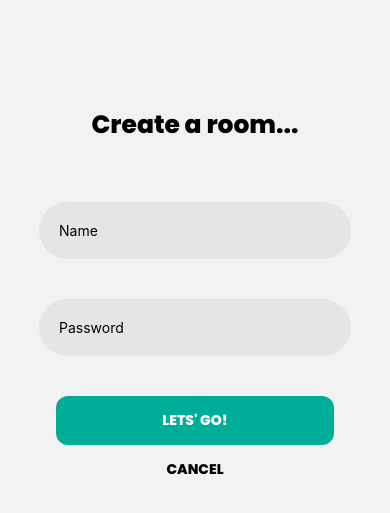
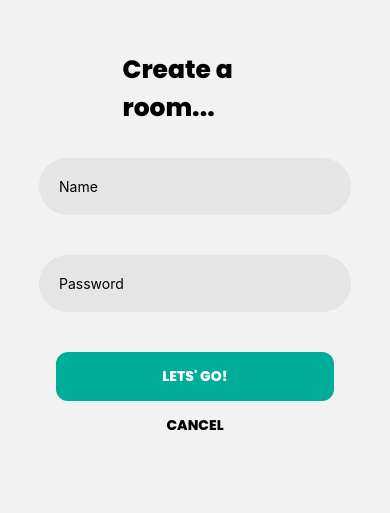
Before and after one commit to Chillandchat/mobile, a React Native app in the folder mobile/: screen /create-room in a window 390 px wide. Shown: the part 187-700 px from the top of the page. Built offline with nearby package versions, Linux system fonts and the light colour scheme.

Commit message:
Update CreateRoom.tsx

```diff
--- a/mobile/src/screens/CreateRoom.tsx
+++ b/mobile/src/screens/CreateRoom.tsx
@@ -1,5 +1,13 @@
 import React from "react";
-import { Text, View, StyleSheet, Alert } from "react-native";
+import {
+  Text,
+  View,
+  StyleSheet,
+  Alert,
+  ScrollView,
+  Keyboard,
+  KeyboardAvoidingView,
+} from "react-native";
 import { useSelector } from "react-redux";
 import Button from "../components/Button";
 import Form from "../components/Form";
@@ -24,7 +32,7 @@ const CreateRoom: React.FC<any> = ({ navigation }) => {
     container: {
       flex: 1,
       alignItems: "center",
-      marginTop: "60%",
+      justifyContent: "center",
     },
     divider: {
       padding: 20,
@@ -43,8 +51,11 @@ const CreateRoom: React.FC<any> = ({ navigation }) => {
   });
 
   return (
-    <View style={style.container}>
+    <KeyboardAvoidingView style={{ flex: 1 }} behavior="padding">
+      <ScrollView contentContainerStyle={style.container}>
+        <View>
           <Text style={style.title}>Create a room...</Text>
+        </View>
         <Form
           safeEntry={false}
           placeholder={"Name"}
@@ -74,7 +85,7 @@ const CreateRoom: React.FC<any> = ({ navigation }) => {
             if (name !== undefined && password !== undefined) {
               createRoom(name, password, username)
                 .then((): void => {
-                Alert.alert("","Please restart the app to see the changes.");
+                  Alert.alert("", "Please restart the app to see the changes.");
                   navigation.navigate("menu");
                 })
                 .catch((err: unknown): void => {
@@ -100,7 +111,8 @@ const CreateRoom: React.FC<any> = ({ navigation }) => {
           }}
           text={"Cancel"}
         />
-    </View>
+      </ScrollView>
+    </KeyboardAvoidingView>
   );
 };
 
```
Lines whose indentation alone changed are shown as unchanged.
